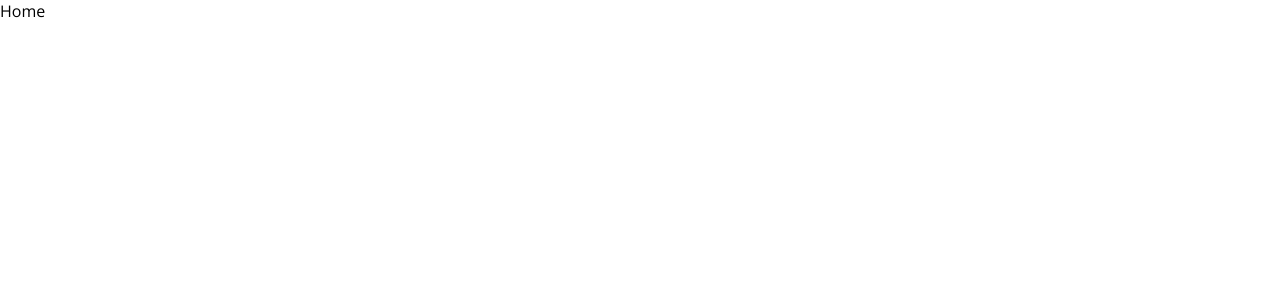
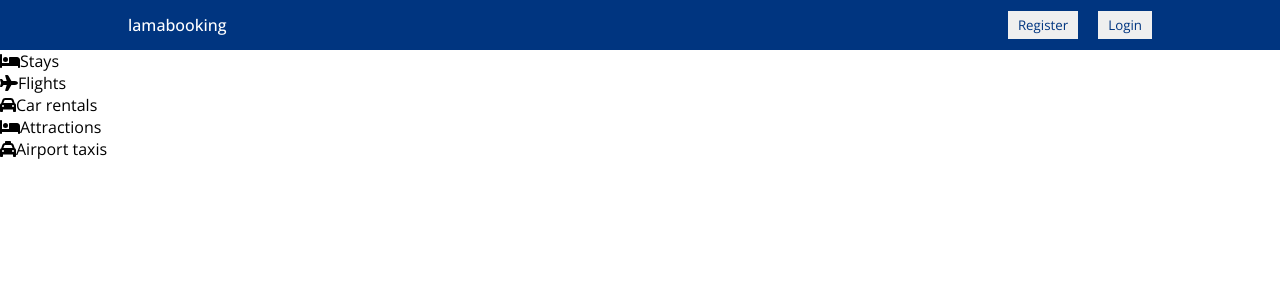
Before and after one commit to martin-creator/booking-app, a React (Create React App) app: page / in a window 1280 px wide. Shown: the top 300 px of the page. Built offline with nearby package versions, Linux system fonts and the light colour scheme.

Commit message:
Added icons for header

```diff
--- a/package.json
+++ b/package.json
@@ -4,6 +4,9 @@
   "private": true,
   "dependencies": {
     "@fortawesome/fontawesome-svg-core": "^6.2.1",
+    "@fortawesome/free-regular-svg-icons": "^6.2.1",
+    "@fortawesome/free-solid-svg-icons": "^6.2.1",
+    "@fortawesome/react-fontawesome": "^0.2.0",
     "@testing-library/jest-dom": "^5.16.4",
     "@testing-library/react": "^13.1.1",
     "@testing-library/user-event": "^13.5.0",
--- a/src/components/header/Header.jsx
+++ b/src/components/header/Header.jsx
@@ -0,0 +1,34 @@
+import { faBed, faCar, faPlane, faTaxi } from "@fortawesome/free-solid-svg-icons"
+import { FontAwesomeIcon } from "@fortawesome/react-fontawesome"
+import "./header.css"
+
+const Header = () => {
+  return (
+  <div className="header">
+    <div className="headerList">
+    <div className="headerListItem active">
+            <FontAwesomeIcon icon={faBed} />
+            <span>Stays</span>
+          </div>
+          <div className="headerListItem">
+            <FontAwesomeIcon icon={faPlane} />
+            <span>Flights</span>
+          </div>
+          <div className="headerListItem">
+            <FontAwesomeIcon icon={faCar} />
+            <span>Car rentals</span>
+          </div>
+          <div className="headerListItem">
+            <FontAwesomeIcon icon={faBed} />
+            <span>Attractions</span>
+          </div>
+          <div className="headerListItem">
+            <FontAwesomeIcon icon={faTaxi} />
+            <span>Airport taxis</span>
+          </div>
+    </div>
+  </div>
+  )
+}
+
+export default Header
--- a/src/pages/home/Home.jsx
+++ b/src/pages/home/Home.jsx
@@ -1,8 +1,13 @@
-import React from 'react'
+import Header from "../../components/header/Header"
+import Navbar from "../../components/navbar/Navbar"
+import "./home.css"
 
 const Home = () => {
   return (
-    <div>Home</div>
+    <div>
+      <Navbar />
+      <Header />
+    </div>
   )
 }
 
```
Also changed, not shown: 1 other file (tests, documents, lock files or other folders).
